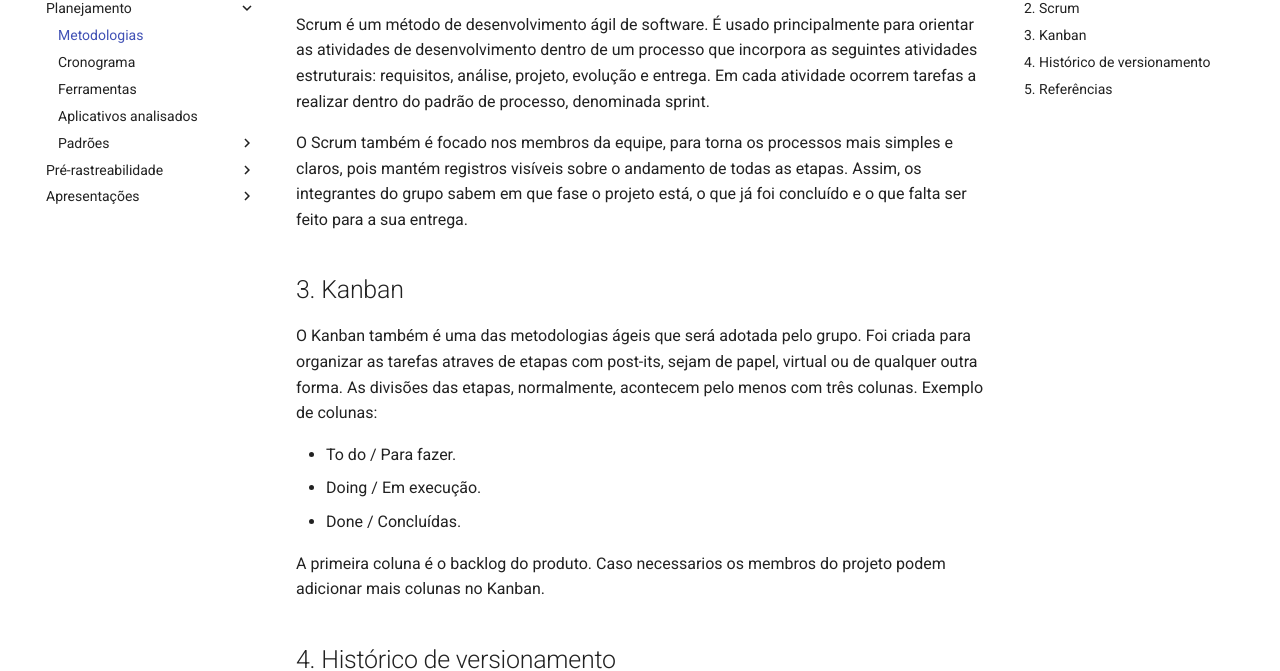
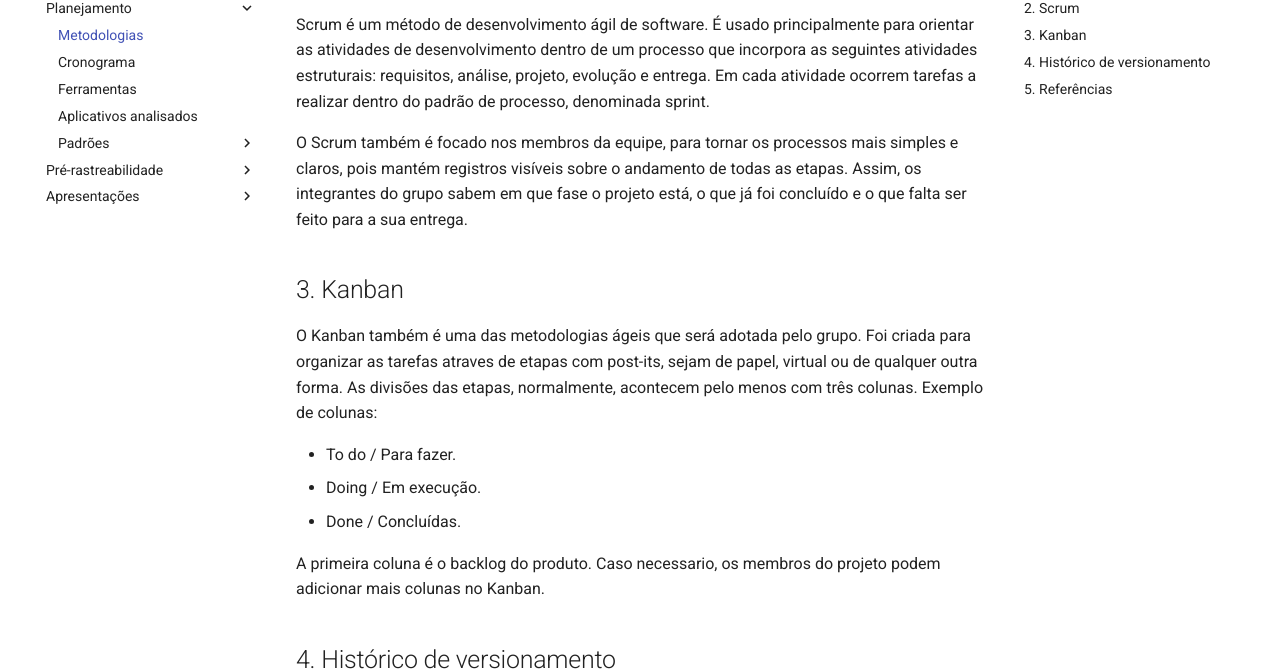
Before and after one commit to Requisitos-de-Software/2021.2-Prime-video, an MkDocs documentation site: the page built from docs/planejamento/metodologias.md, in a window 1280 px wide and 900 px high, scrolled down 562 px. Shown: the part 127-798 px from the top of the window. Built offline with MkDocs 1.6.1 and Material for MkDocs 9.7.7, drawn with Linux system fonts in a browser that asks for light colours; comment, search, counter and statistics services are not loaded.

Commit message:
Fix: correção de erros de português

```diff
--- a/docs/planejamento/metodologias.md
+++ b/docs/planejamento/metodologias.md
@@ -18,7 +18,7 @@ Para o desenvolvimento do presente projeto, foi usado a metodologia ágil Scrum.
 
 Scrum  é um método de desenvolvimento ágil de software. É usado principalmente para orientar as atividades de desenvolvimento dentro de um processo que incorpora as seguintes atividades estruturais: requisitos, análise, projeto, evolução e entrega. Em cada atividade ocorrem tarefas a realizar dentro do padrão de processo, denominada sprint.
 
-O Scrum também é focado nos membros da equipe, para torna os processos mais simples e claros, pois mantém registros visíveis sobre o andamento de todas as etapas. Assim, os integrantes do grupo sabem em que fase o projeto está, o que já foi concluído e o que falta ser feito para a sua entrega.
+O Scrum também é focado nos membros da equipe, para tornar os processos mais simples e claros, pois mantém registros visíveis sobre o andamento de todas as etapas. Assim, os integrantes do grupo sabem em que fase o projeto está, o que já foi concluído e o que falta ser feito para a sua entrega.
 
 ## 3. Kanban
 
@@ -30,7 +30,7 @@ As divisões das etapas, normalmente, acontecem pelo menos com três colunas. Ex
 - Done /  Concluídas.
 
 A primeira coluna é o backlog do produto.
-Caso necessarios os membros do projeto podem adicionar mais colunas no Kanban.
+Caso necessario, os membros do projeto podem adicionar mais colunas no Kanban.
 
 
 ## 4. Histórico de versionamento
```
